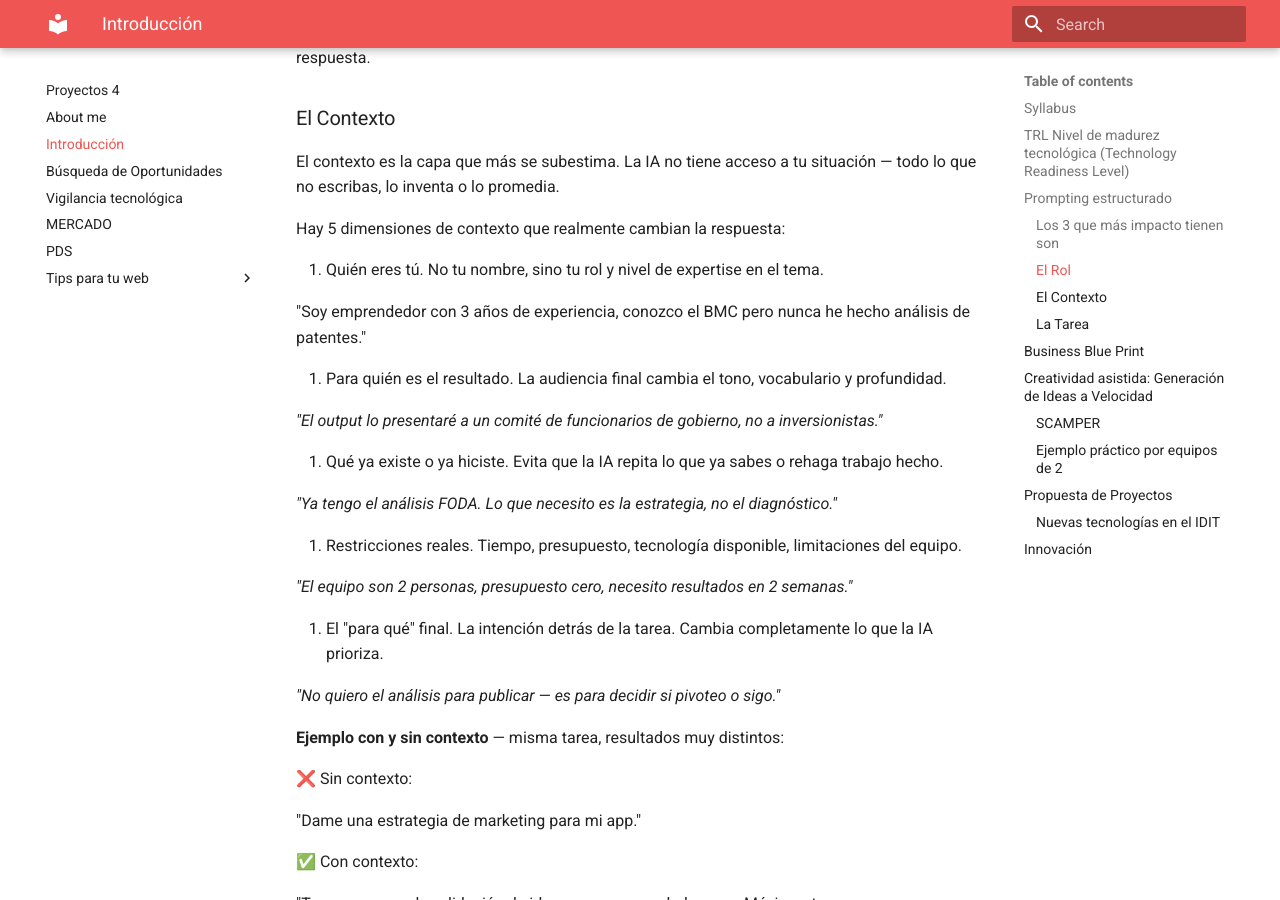
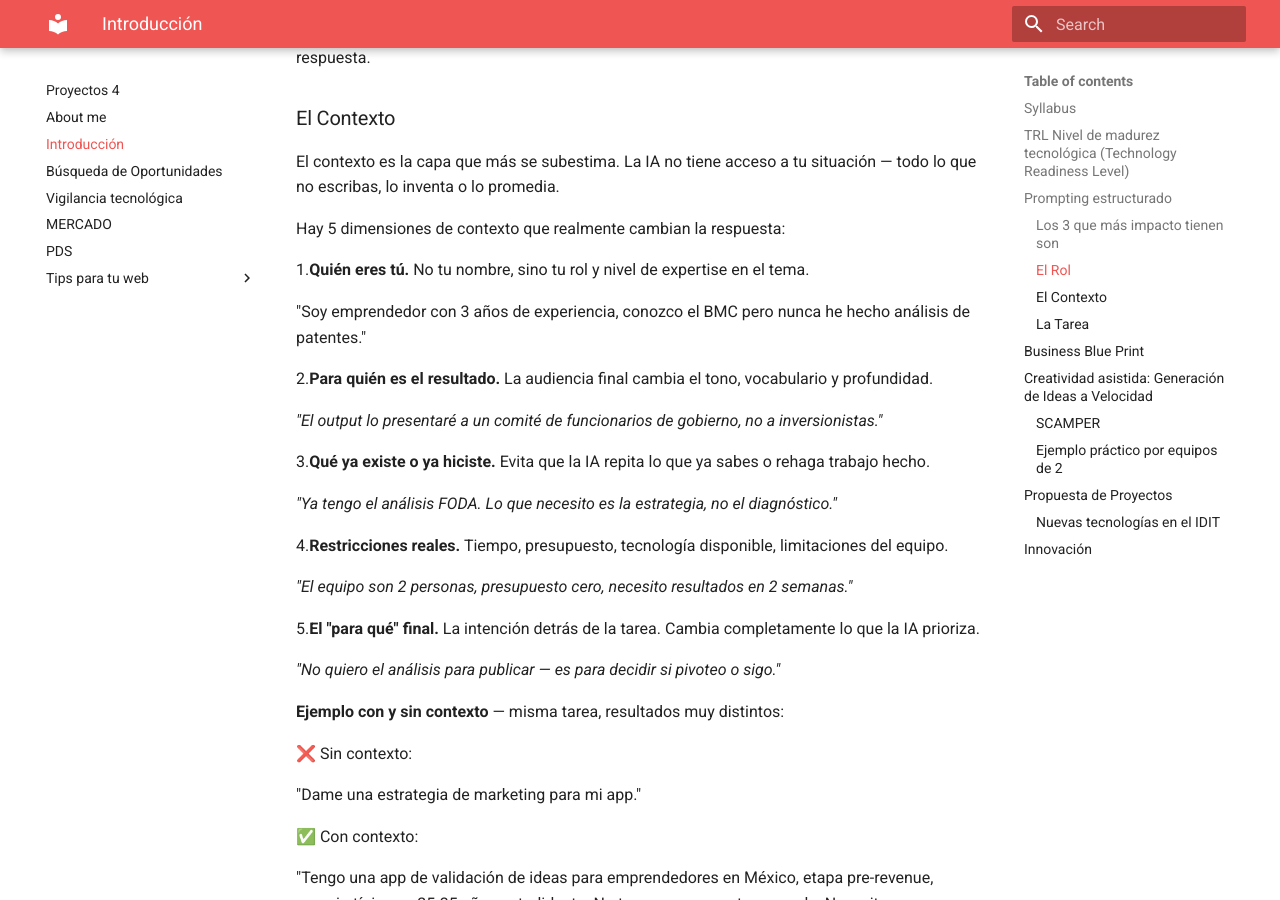
Before and after one commit to Aristarco/Proyectos4, an MkDocs documentation site: the page built from docs/semana1.md, in a window 1280 px wide and 900 px high, scrolled down 3399 px. Built offline with MkDocs 1.6.1 and Material for MkDocs 9.7.7, drawn with Linux system fonts in a browser that asks for light colours.

Commit message:
puntos semana uno

```diff
--- a/docs/semana1.md
+++ b/docs/semana1.md
@@ -61,23 +61,23 @@ El contexto es la capa que más se subestima. La IA no tiene acceso a tu situaci
 
 Hay 5 dimensiones de contexto que realmente cambian la respuesta:
 
-1. Quién eres tú. No tu nombre, sino tu rol y nivel de expertise en el tema.
+1.**Quién eres tú.** No tu nombre, sino tu rol y nivel de expertise en el tema.
 
 "Soy emprendedor con 3 años de experiencia, conozco el BMC pero nunca he hecho análisis de patentes."
 
-2. Para quién es el resultado. La audiencia final cambia el tono, vocabulario y profundidad.
+2.**Para quién es el resultado.** La audiencia final cambia el tono, vocabulario y profundidad.
 
 *"El output lo presentaré a un comité de funcionarios de gobierno, no a inversionistas."*
 
-3. Qué ya existe o ya hiciste. Evita que la IA repita lo que ya sabes o rehaga trabajo hecho.
+3.**Qué ya existe o ya hiciste.** Evita que la IA repita lo que ya sabes o rehaga trabajo hecho.
 
 *"Ya tengo el análisis FODA. Lo que necesito es la estrategia, no el diagnóstico."*
 
-4. Restricciones reales. Tiempo, presupuesto, tecnología disponible, limitaciones del equipo.
+4.**Restricciones reales.** Tiempo, presupuesto, tecnología disponible, limitaciones del equipo.
 
 *"El equipo son 2 personas, presupuesto cero, necesito resultados en 2 semanas."*
 
-5. El "para qué" final. La intención detrás de la tarea. Cambia completamente lo que la IA prioriza.
+5.**El "para qué" final.** La intención detrás de la tarea. Cambia completamente lo que la IA prioriza.
 
 *"No quiero el análisis para publicar — es para decidir si pivoteo o sigo."*
 
```
